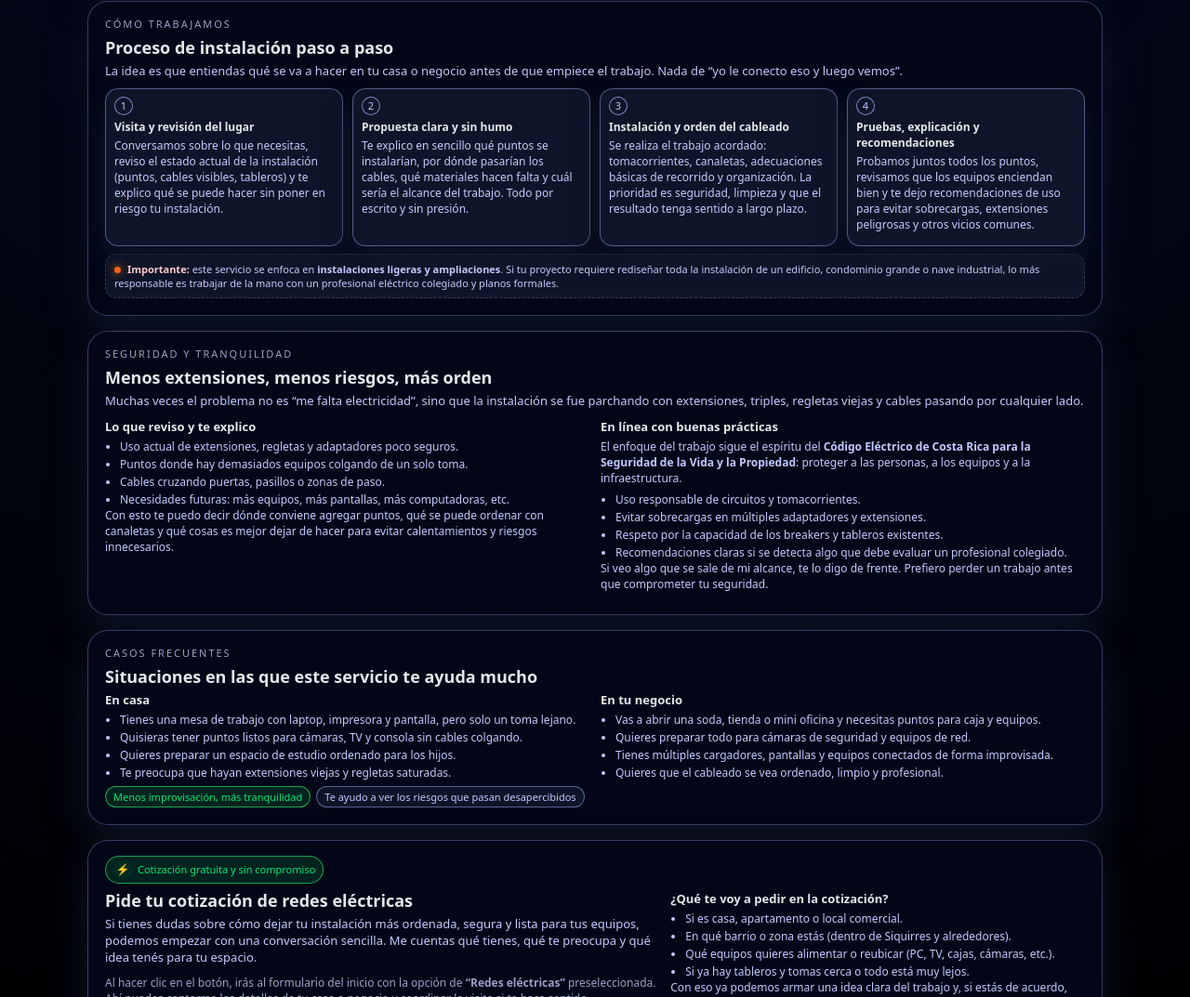
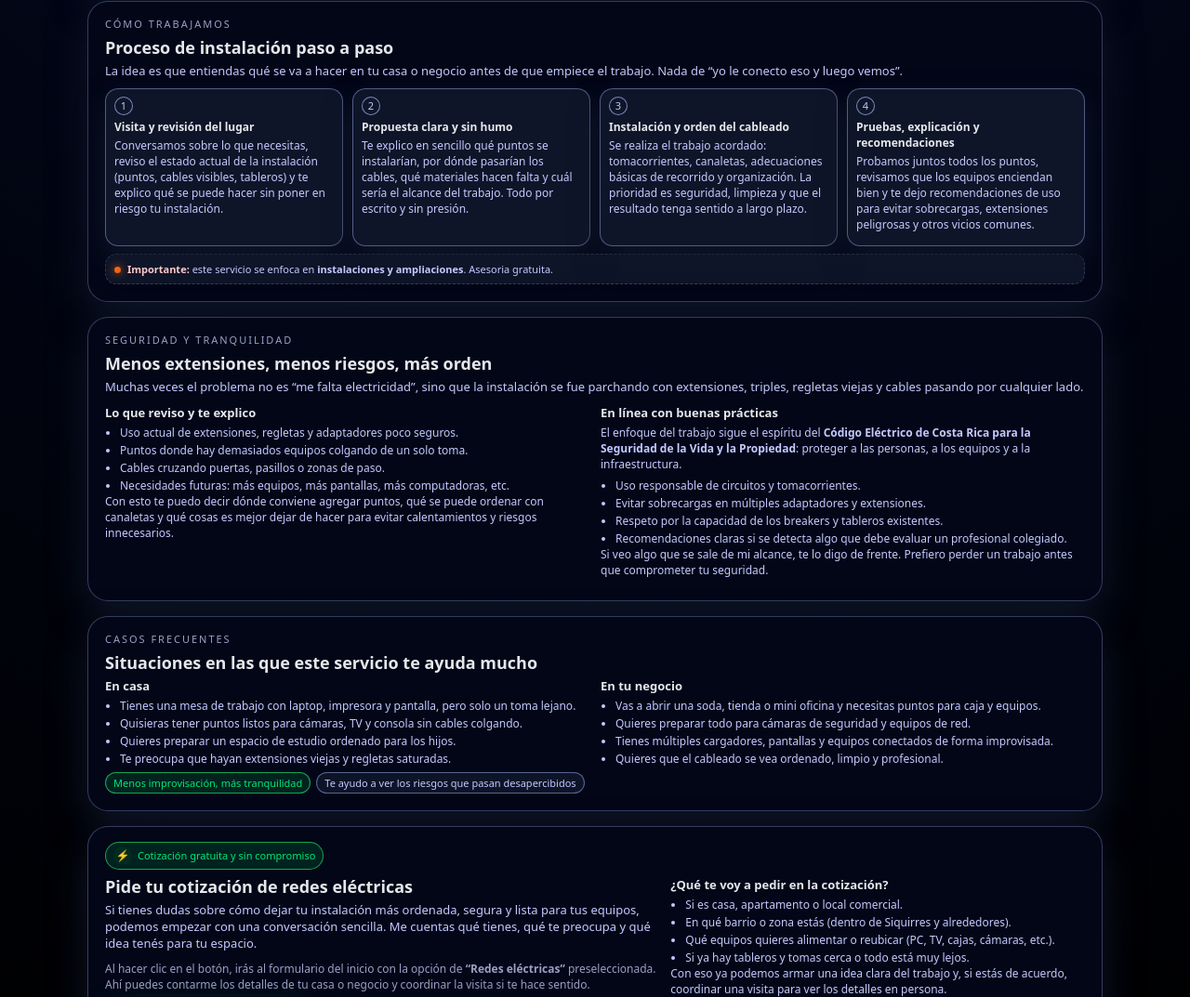
Before and after one commit to Elberlord/Zamaha-Soluciones, a plain HTML site: page redes-electricas.html in a window 1280 px wide. Shown: the part 666-1739 px from the top of the page at 93% size. Drawn offline with Linux system fonts and the light colour scheme.

Commit message:
redes-electricas.html

```diff
--- a/redes-electricas.html
+++ b/redes-electricas.html
@@ -653,10 +653,8 @@
       <div class="alert-box">
         <span class="alert-dot"></span>
         <span class="alert-strong">Importante:</span>
-        este servicio se enfoca en <strong>instalaciones ligeras y ampliaciones</strong>.
-        Si tu proyecto requiere rediseñar toda la instalación de un edificio, condominio
-        grande o nave industrial, lo más responsable es trabajar de la mano con un
-        profesional eléctrico colegiado y planos formales.
+        este servicio se enfoca en <strong>instalaciones y ampliaciones</strong>.
+        Asesoria gratuita.
       </div>
     </section>
 
```
